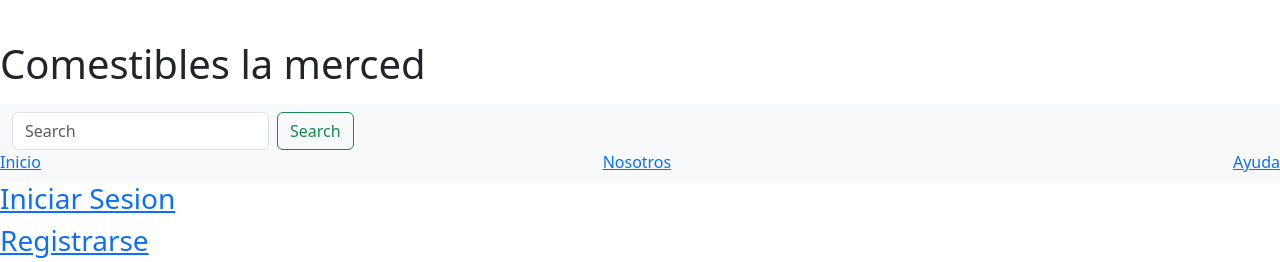
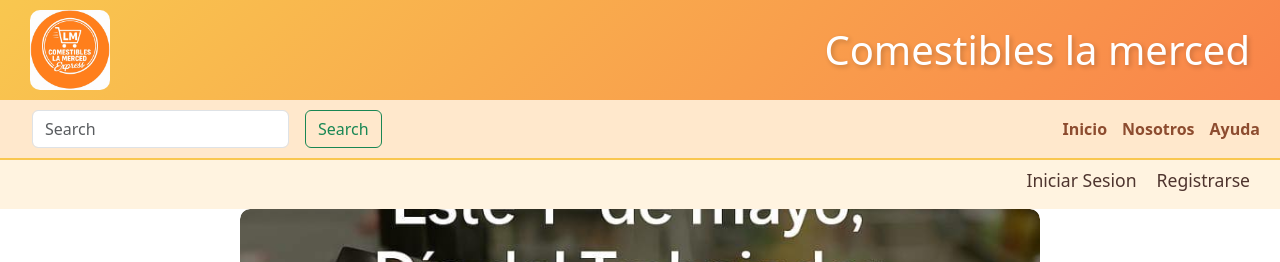
Before and after one commit to 777-Nata-777/Comestibles-La-Merced, a Django app: page / in a window 1280 px wide. Shown: the top 262 px of the page. Run offline with Django 5.2, Linux system fonts and the light colour scheme.

Commit message:
inicio html terminado

```diff
--- a/app/templates/css/Estilo.css
+++ b/app/templates/css/Estilo.css
@@ -0,0 +1,150 @@
+a {
+    text-decoration: none;
+}
+/*header*/
+.header-inicio {
+    display: flex;
+    align-items: center;
+    justify-content: space-between;
+    background: linear-gradient(135deg, #f9c74f, #f9844a);
+    padding: 10px 30px;
+    box-shadow: 0 4px 8px rgba(0,0,0,0.1);
+}
+.logo-inicio img {
+    height: 80px;
+    border-radius: 10px;
+    transition: transform 0.3s ease-in-out;
+}
+.logo-inicio img:hover {
+    transform: scale(1.05);
+}
+.h1-inicio h1 {
+    color: #ffffff;
+    font-size: 2.5rem;
+    text-shadow: 2px 2px 5px rgba(0,0,0,0.2);
+    animation: entradaTitulo 1s ease-out;
+}
+@keyframes entradaTitulo {
+    from { opacity: 0; transform: translateY(-20px); }
+    to { opacity: 1; transform: translateY(0); }
+}
+/*nav*/
+.navbar {
+    background-color: #ffe8cc !important;
+    border-bottom: 2px solid #f9c74f;
+    padding: 10px 20px;
+    display: flex;
+    align-items: center;
+    flex-wrap: nowrap;
+}
+.navbar form {
+    display: flex;
+    gap: 8px;
+}
+.navbar a {
+    text-decoration: none;
+    color: #8d4c2f;
+    font-weight: bold;
+    margin-left: 15px;
+    transition: color 0.3s;
+}
+.navbar a:hover {
+    color: #d00000;
+}
+/*sesion y registro*/
+.sesion {
+    display: flex;
+    justify-content: flex-end;
+    gap: 20px;
+    padding: 10px 30px;
+    background: #fff3e0;
+}
+.sesion a h3 {
+    font-size: 1.1rem;
+    color: #4e342e;
+    transition: transform 0.2s ease-in-out;
+}
+.sesion a h3:hover {
+    transform: scale(1.05);
+    color: #bf360c;
+}
+/*carrusel*/
+#carouselExampleAutoplaying {
+    max-width: 800px;
+    margin: 0 auto;
+    max-height: 400px;
+    overflow: hidden;
+    border-radius: 10px;
+}
+.carousel-inner {
+    max-height: 250px;
+}
+.carousel-inner img {
+    height: 400px;
+    object-fit: cover;
+    width: 100%;
+    border-radius: 10px;
+    animation: fadeIn 1.2s ease-in-out;
+}
+@keyframes fadeIn {
+    from { opacity: 0.5; }
+    to { opacity: 1; }
+}
+/*anuncio y promos*/
+.anun-promo {
+    padding: 30px;
+    background: #fff8f0;
+    margin: 20px 0;
+}
+.anun-promo h4 {
+    font-size: 1.4rem;
+    text-align: center;
+    color: #6a4e42;
+    margin-bottom: 20px;
+}
+.img-anun-promo {
+    display: flex;
+    justify-content: center;
+    flex-wrap: wrap;
+    gap: 15px;
+}
+.img-anun-promo img {
+    width: 150px;
+    height: 150px;
+    object-fit: cover;
+    border-radius: 10px;
+    box-shadow: 2px 2px 8px rgba(0,0,0,0.1);
+    transition: transform 0.3s ease;
+}
+.img-anun-promo img:hover {
+    transform: scale(1.1);
+}
+/*footer*/
+footer {
+    background-color: #fbc84f;
+    display: flex;
+    justify-content: center;
+    align-items: flex-start;
+    gap: 50px;
+    padding: 20px;
+    flex-wrap: wrap;
+}
+.footer-inicio {
+    display: flex;
+    flex-direction: column;
+    gap: 8px;
+    text-align: left;
+}
+.footer-inicio a {
+    color: black;
+    text-decoration: none;
+    font-size: 15px;
+}
+.footer-inicio a:hover {
+    color: #d62828;
+}
+.footer-inicio h3 {
+    margin: 0;
+    font-size: 15px;
+    color: black;
+}
--- a/app/templates/inicio.html
+++ b/app/templates/inicio.html
@@ -10,7 +10,7 @@
 <body>
     <header class="header-inicio">
         <div class="logo-inicio">
-            <a href="/app/templates/inicio.html"><img src=""></a>
+            <a href="/app/templates/inicio.html"><img src="/app/templates/img/Logo la merced.jfif"></a>
         </div>
         <div class="h1-inicio">
             <p><h1>Comestibles la merced</h1></p>
@@ -39,16 +39,17 @@
             </h3>
         </a>
     </div>
+    <div>
         <div id="carouselExampleAutoplaying" class="carousel slide" data-bs-ride="carousel">
             <div class="carousel-inner">
                 <div class="carousel-item active">
-                <img src="..." class="d-block w-100" alt="...">
+                    <img src="/app/templates/img/anuncio1.jpg" class="d-block w-100" alt="...">
                 </div>
                 <div class="carousel-item">
-                <img src="..." class="d-block w-100" alt="...">
+                    <img src="/app/templates/img/anuncio2.jpg" class="d-block w-100" alt="...">
                 </div>
                 <div class="carousel-item">
-                <img src="..." class="d-block w-100" alt="...">
+                    <img src="/app/templates/img/anuncio3.jpg" class="d-block w-100" alt="...">
                 </div>
             </div>
             <button class="carousel-control-prev" type="button" data-bs-target="#carouselExampleAutoplaying" data-bs-slide="prev">
@@ -60,51 +61,41 @@
                 <span class="visually-hidden">Next</span>
             </button>
         </div>
+    </div>
     <div class="anun-promo">
-        <p><h4></h4></p>
+        <p><h4>Articulos de limpieza</h4></p>
         <div class="img-anun-promo">
-            <a href=""><img src=""></a>
-            <a href=""><img src=""></a>
-            <a href=""><img src=""></a>
-            <a href=""><img src=""></a>
-            <a href=""><img src=""></a>
+            <a href=""><img src="/app/templates/img/bell detergente.jpg"></a>
+            <a href=""><img src="/app/templates/img/borita.jpg"></a>
+            <a href=""><img src="/app/templates/img/bell.jpg"></a>
+            <a href=""><img src="/app/templates/img/papel ig.jpg"></a>
+            <a href=""><img src="/app/templates/img/papel nacional.jpg"></a>
         </div>
     </div>
     <div class="anun-promo">
-        <p><h4></h4></p>
+        <p><h4>Mercaderia</h4></p>
         <div class="img-anun-promo">
-            <a href=""><img src=""></a>
-            <a href=""><img src=""></a>
-            <a href=""><img src=""></a>
-            <a href=""><img src=""></a>
-            <a href=""><img src=""></a>
-        </div>
-    </div>
-    <div class="anun-promo">
-        <p><h4></h4></p>
-        <div class="img-anun-promo">
-            <a href=""><img src=""></a>
-            <a href=""><img src=""></a>
-            <a href=""><img src=""></a>
-            <a href=""><img src=""></a>
-            <a href=""><img src=""></a>
+            <a href=""><img src="/app/templates/img/fideos semolados.jpg"></a>
+            <a href=""><img src="/app/templates/img/yerva mate.jpg"></a>
+            <a href=""><img src="/app/templates/img/aceite.jpg"></a>
+            <a href=""><img src="/app/templates/img/klick arroz.jpg"></a>
+            <a href=""><img src="/app/templates/img/arroz.jpg"></a>
         </div>
     </div>
     <footer>
         <div class="footer-inicio">
-            <a href=""></a>
-            <a href=""></a>
-            <a href=""></a>
+            <a href="">Nosotros</a>
+            <a href="">Servicios</a>
+            <a href="">Sucursal</a>
         </div>
         <div class="footer-inicio">
-            <a href=""></a>
-            <a href=""></a>
-            <a href=""></a>
+            <a href="">Ayuda</a>
+            <a href="">Copyright © 2025</a>
         </div>
         <div class="footer-inicio">
-            <a href=""></a>
-            <a href=""></a>
-            <a href=""></a>
+            <a href="">Contactos</a>
+            <h3>CORREO: Isoto2726@hotmail.com</h3>
+            <h3>TEL: 0387 581-7328</h3>
         </div>
     </footer>
     <script src="https://cdn.jsdelivr.net/npm/bootstrap@5.3.6/dist/js/bootstrap.bundle.min.js" integrity="sha384-j1CDi7MgGQ12Z7Qab0qlWQ/Qqz24Gc6BM0thvEMVjHnfYGF0rmFCozFSxQBxwHKO" crossorigin="anonymous"></script>
```
Also changed, not shown: app/templates/img/Logo la merced.jfif (added), app/templates/img/aceite.jpg (added), app/templates/img/anuncio1.jpg (added), app/templates/img/anuncio2.jpg (added), app/templates/img/anuncio3.jpg (added), app/templates/img/arroz.jpg (added), app/templates/img/bell detergente.jpg (added), app/templates/img/bell.jpg (added), app/templates/img/borita.jpg (added), app/templates/img/fideos semolados.jpg (added), app/templates/img/harina.jpg (added), app/templates/img/klick arroz.jpg (added), app/templates/img/papel ig.jpg (added), app/templates/img/papel nacional.jpg (added), 2 more files. Lines whose indentation alone changed are shown as unchanged.
